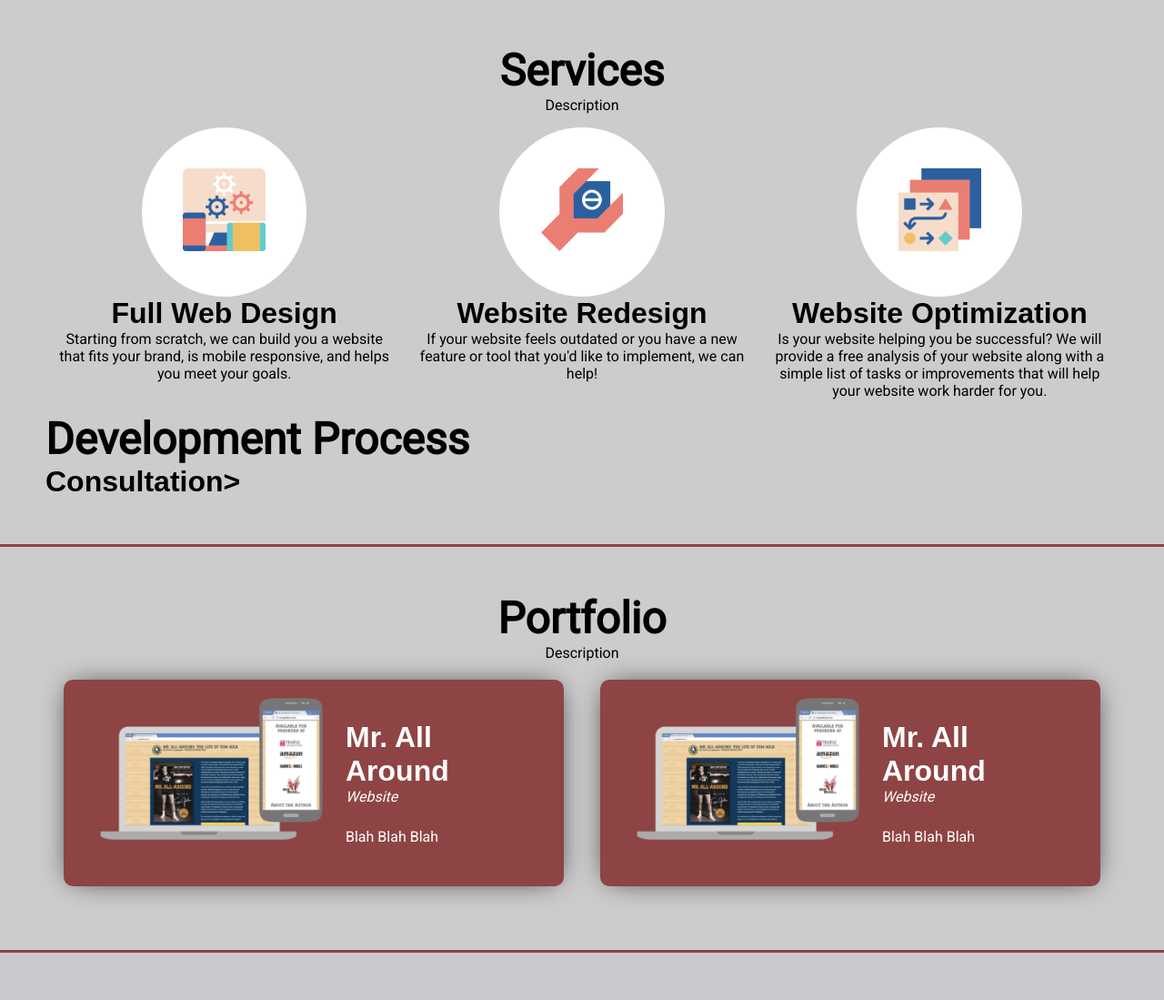
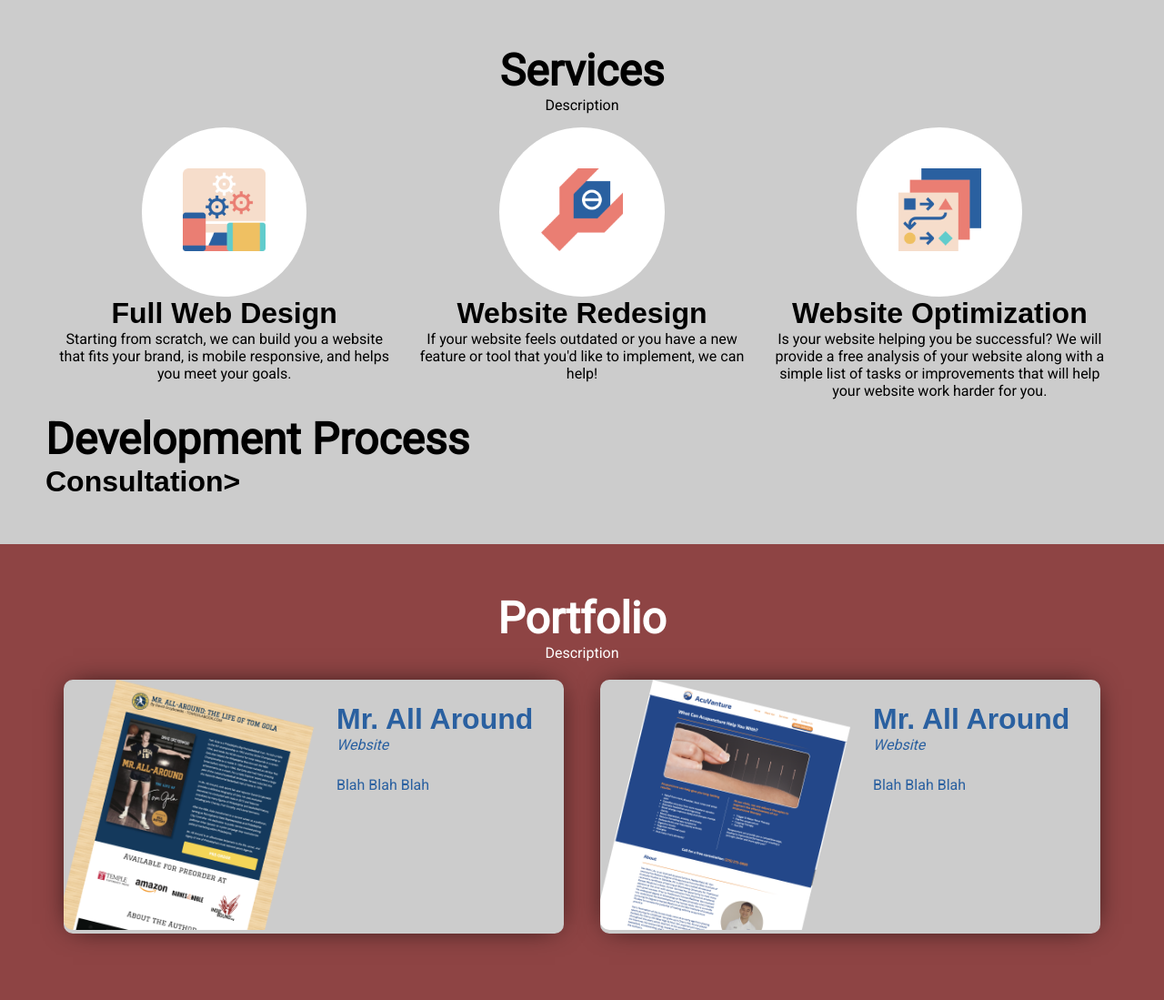
Before and after one commit to jasonbodman/portfolio-redesign, a PHP site: page / in a window 1280 px wide. Shown: the part 801-1900 px from the top of the page at 91% size. Before the commit the page ends 1848 px from the top, so only its background shows below. Run offline with PHP 8.4, Linux system fonts and the light colour scheme; some web fonts are replaced.

Commit message:
update portfolio section

```diff
--- a/css/styles.css
+++ b/css/styles.css
@@ -114,9 +114,10 @@
 }
 
 #portfolio {
-	background-color: #ccc;
+	background-color: #8e4444;
 	padding: 50px;
 	margin: 0 auto;
+	color: #fff;
 }
 
 .project-list {
@@ -127,9 +128,8 @@
 .project-item {
 	width: 50%;
 	text-align: left;
-	background-color: #8e4444;
-	color: #fff;
-	padding: 20px 20px 20px 40px;
+	background-color: #ccc;
+	color: #2a60a0;
 	box-shadow: 0px 0px 30px -10px black;
 	margin: 20px;
 	display: flex;
@@ -189,6 +189,11 @@
 	margin: 25%;
 }
 
+img.thumbnail {
+	margin-: 0px;
+	border-radius: 10px;
+}
+
 .project-info h2 {
 	margin-bottom: 0px;
 }
--- a/index.html
+++ b/index.html
@@ -89,7 +89,7 @@
 				<div class="project-list">
 					<div class="project-item">
 						<div class="project-image">
-							<img src="img/GolaSite.png">
+							<img class="thumbnail" src="img/tomgola_thumb.png">
 						</div>
 						<div class="project-info">
 							<h2>Mr. All Around</h3>
@@ -99,7 +99,7 @@
 					</div>
 					<div class="project-item">
 						<div class="project-image">
-							<img src="img/GolaSite.png">
+							<img class="thumbnail" src="img/acuvanture_thumb.png">
 						</div>
 						<div class="project-info">
 							<h2>Mr. All Around</h3>
```
Also changed, not shown: img/acuvanture_thumb.png (added), img/tomgola_thumb.png (added).
